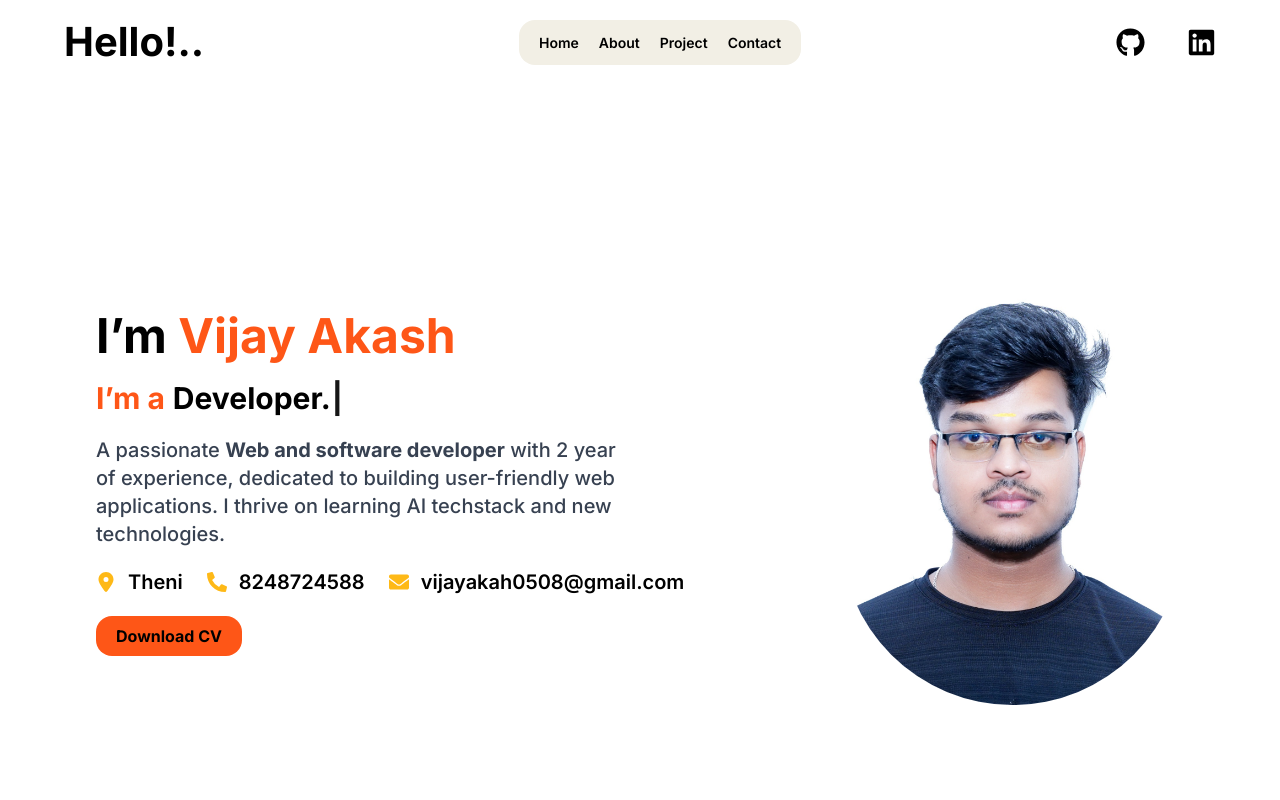
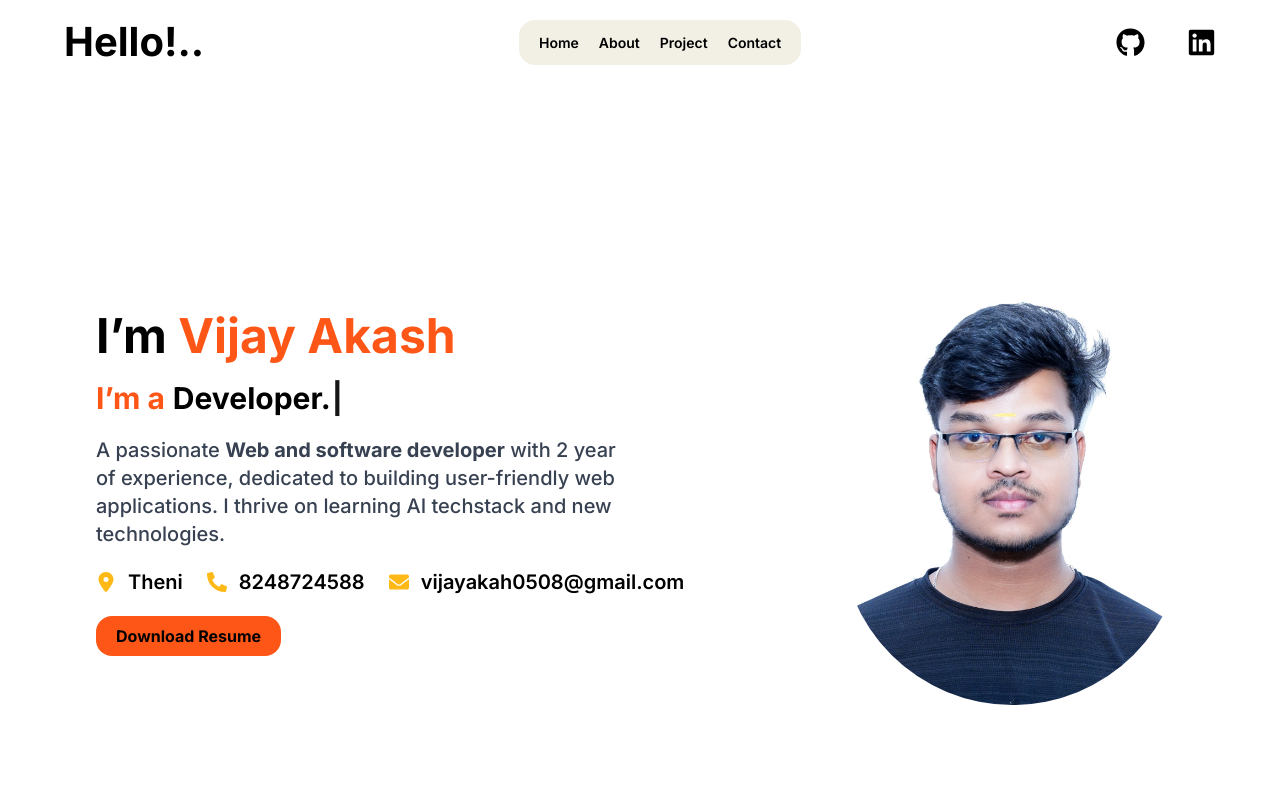
Before and after one commit to Vijayakash-588/Portfolio-react, a React (Vite) app: page / in a window 1280 px wide. Shown: the top 800 px of the page. Built offline with nearby package versions, Linux system fonts and the light colour scheme.

Commit message:
changed little

```diff
--- a/src/components/Home.jsx
+++ b/src/components/Home.jsx
@@ -50,7 +50,7 @@ const Home = () => {
           </div>
           {/* Button */}
           <div className="bg-[#fe5617] px-5 py-2 rounded-2xl font-bold ">
-            <a href="akash new.pdf">Download CV</a>
+            <a href="akash new.pdf">Download Resume</a>
           </div>
         </div>
 
```
